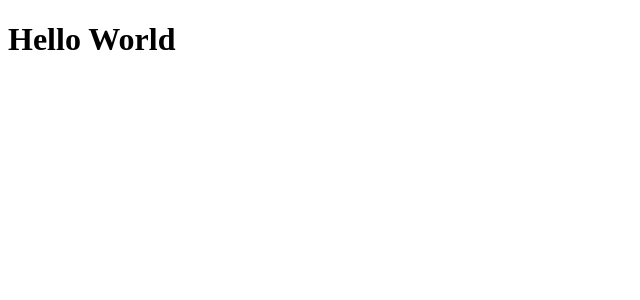
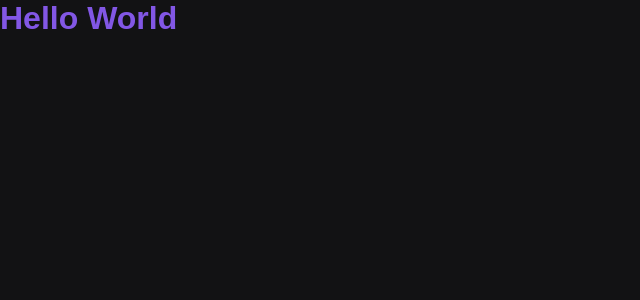
Before and after one commit to luiscostalafc/curso-next, a Next.js app: page / in a window 1280 px wide. Shown: the top 300 px of the page, without its empty margins (0-640 px from the left). Built offline with nearby package versions, Linux system fonts and the light colour scheme.

Commit message:
Add styled-component

```diff
--- /dev/null
+++ b/babel.config.js
@@ -0,0 +1,4 @@
+module.exports = {
+  presets: ["next/babel"],
+  plugins: [["styled-components", { "ssr": true }]]
+}
--- a/package.json
+++ b/package.json
@@ -10,11 +10,14 @@
   "dependencies": {
     "next": "9.5.3",
     "react": "16.13.1",
-    "react-dom": "16.13.1"
+    "react-dom": "16.13.1",
+    "styled-components": "^5.2.0"
   },
   "devDependencies": {
     "@types/node": "^14.11.2",
     "@types/react": "^16.9.49",
+    "@types/styled-components": "^5.1.3",
+    "babel-plugin-styled-components": "^1.11.1",
     "typescript": "^4.0.3"
   }
 }
--- a/src/pages/_app.tsx
+++ b/src/pages/_app.tsx
@@ -1,3 +1,12 @@
+import GlobalStyle from '../styles/pages/GlobalStyle'
+
+
 export default function MyApp({ Component, pageProps }) {
-  return <Component {...pageProps} />
+  return (
+
+    <>
+      <GlobalStyle />
+      <Component {...pageProps} />
+    </>
+  )
 }
--- a/src/pages/index.tsx
+++ b/src/pages/index.tsx
@@ -1,7 +1,10 @@
+import { Title } from '../styles/pages/Home'
+
+
 export default function Home() {
   return (
     <div>
-      <h1>Hello World</h1>
+      <Title>Hello World</Title>
     </div>
   )
 }
--- /dev/null
+++ b/src/styles/pages/GlobalStyle.ts
@@ -0,0 +1,15 @@
+import { createGlobalStyle } from 'styled-components'
+
+export default createGlobalStyle`
+* {
+  margin: 0;
+  padding: 0;
+}
+
+body {
+  background: #121214;
+  color: #fff;
+  font-family: Arial, Helvetica, sans-serif;
+}
+
+`
--- /dev/null
+++ b/src/styles/pages/Home.ts
@@ -0,0 +1,6 @@
+import styled from 'styled-components'
+
+
+export const Title = styled.h1`
+ color: #8257e5;
+`
```
Also changed, not shown: src/_document.tsx (added, +30 -0 lines), 1 other file (tests, documents, lock files or other folders).
